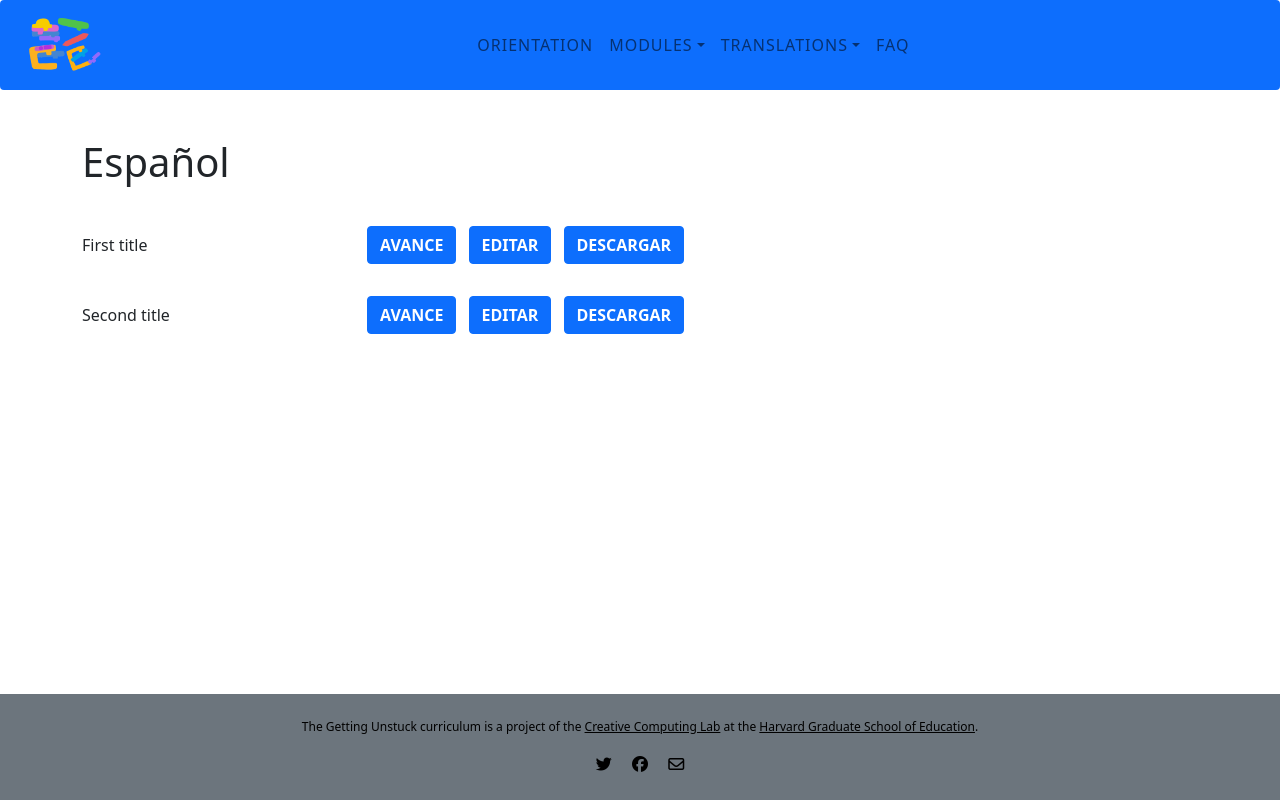
After one commit to GSE-CCL/unstuck-curriculum, a Flask app: a page that uses app/templates/base.html in a window 1280 px wide. The commit adds this page. Run offline with Flask 2, Linux system fonts and the light colour scheme; style sheets or scripts are compiled from the project's sources; some libraries are stand-ins or nearby versions.

Commit message:
Add translation support

```diff
--- a/app/app.py
+++ b/app/app.py
@@ -19,6 +19,7 @@ def add_context():
 
     return {
         "unstuck_modules" : content.unstuck_modules,
+        "unstuck_translations" : content.unstuck_translations
     }
 
 #An extra route with an ".html" suffix is provided for all handlers. This is for backwards compatibility
@@ -34,6 +35,14 @@ def index():
 def modules(name):
     if name in content.unstuck_modules:
         return render_template('module.html', unstuck_module_name=name, **content.unstuck_modules[name])
+    else:
+        return redirect(url_for('page_not_found'))
+
+@app.route('/translations/<name>.html')
+@app.route('/translations/<name>')
+def translations(name):
+    if name in content.unstuck_translations:
+        return render_template('translation.html', unstuck_translation_name=name, **content.unstuck_translations[name])
     else:
         return redirect(url_for('page_not_found'))
 
--- a/app/content/__init__.py
+++ b/app/content/__init__.py
@@ -1,2 +1,3 @@
 from . faqinfo import unstuck_faq
 from . moduleinfo import unstuck_modules
+from . translationinfo import unstuck_translations
--- a/app/templates/base.html
+++ b/app/templates/base.html
@@ -73,6 +73,19 @@
                 {%endfor%}
               </ul>
             </li>
+            <li class="nav-item dropdown">
+              <a class="nav-link dropdown-toggle" href="#" id="translations-dropdown" data-bs-toggle="dropdown"
+                aria-expanded="false">TRANSLATIONS</a>
+              <ul class="dropdown-menu" aria-labelledby="translations-dropdown">
+                {%for translation_name, translation_content in unstuck_translations.items() %}
+                <li>
+                  <a class="dropdown-item {{ 'active' if request.path == url_for('translations', name=translation_name) else '' }}"
+                    href="{{ url_for('translations', name=translation_name) }}">{{translation_content['title']}}
+                  </a>
+                </li>
+                {%endfor%}
+              </ul>
+            </li>
             <li class="nav-item">
               <a class="nav-link {{ 'active' if request.path == url_for('faq') else '' }}"
                 href="{{ url_for('faq') }}">FAQ</a>
--- /dev/null
+++ b/app/templates/translation.html
@@ -0,0 +1,29 @@
+{% extends "base.html" %}
+
+{% block title %}{{ title }}{% endblock %}
+
+{% block content %}
+
+<section class="bg-white">
+    <div class="container translation px-5-md py-4 py-md-5">
+        <div class="row bg-white">
+            <div class="col-lg-12 mx-auto">
+                <h1 class="pb-3">{{ title }}</h1>
+            </div>
+        </div>
+        {%for module in modules %}
+            <div class="row bg-white">
+                <div class="col-lg-3 mx-auto align-self-center">
+                    {{module['title']|safe}}
+                </div>
+                <div class="col-lg-9 mx-auto my-3">
+                    <a class="btn btn-primary me-2 hide-iphone" href="{{module['preview']}}" target="_blank" role="button">{{localized_preview}}</a>
+                    <a class="btn btn-primary me-2 hide-iphone" href="{{module['edit']}}" target="_blank" role="button">{{localized_edit}}</a>
+                    <a class="btn btn-primary me-2 hide-iphone" href="{{module['download']}}" target="_blank" role="button">{{localized_download}}</a>
+                </div>
+            </div>
+        {%endfor%}
+    </div>
+</section>
+
+{% endblock %}
```
Also changed, not shown: app/content/translationinfo.py (added, +45 -0 lines).
